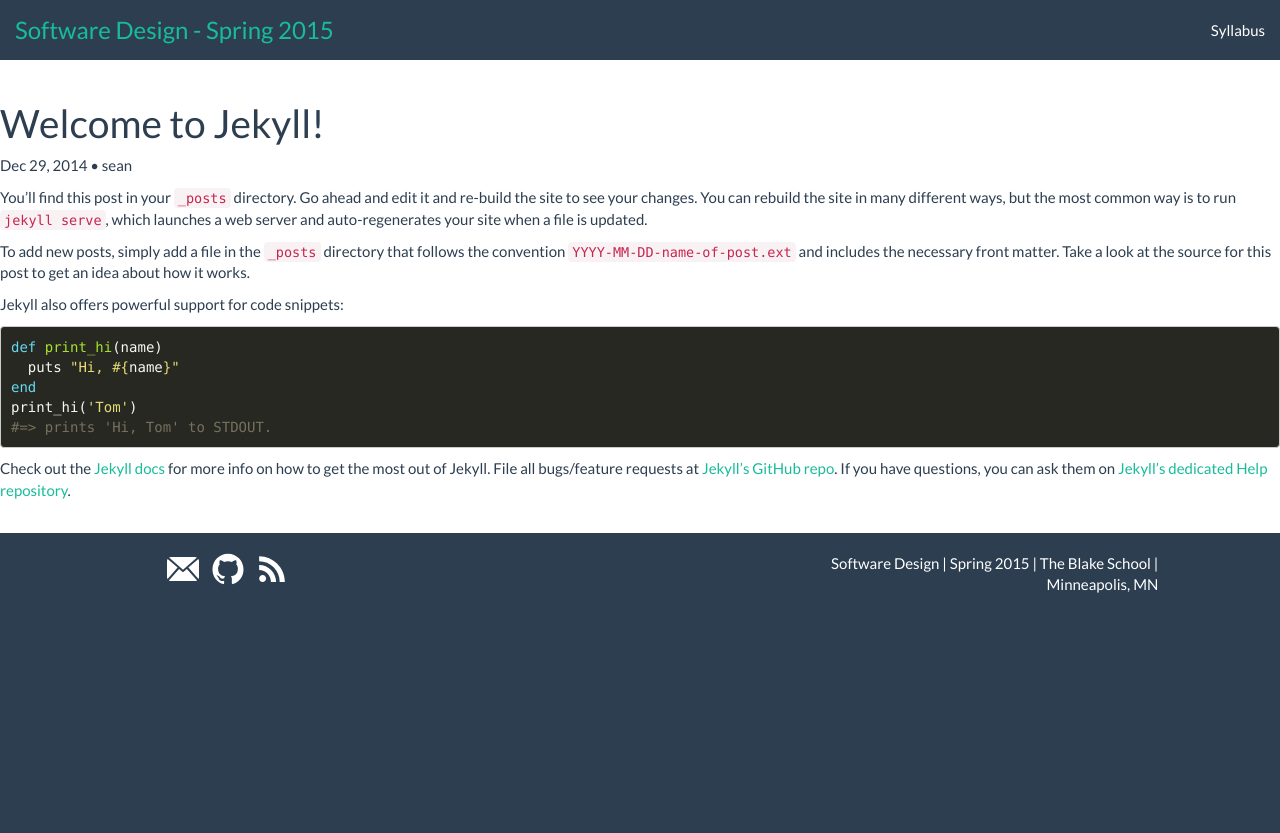
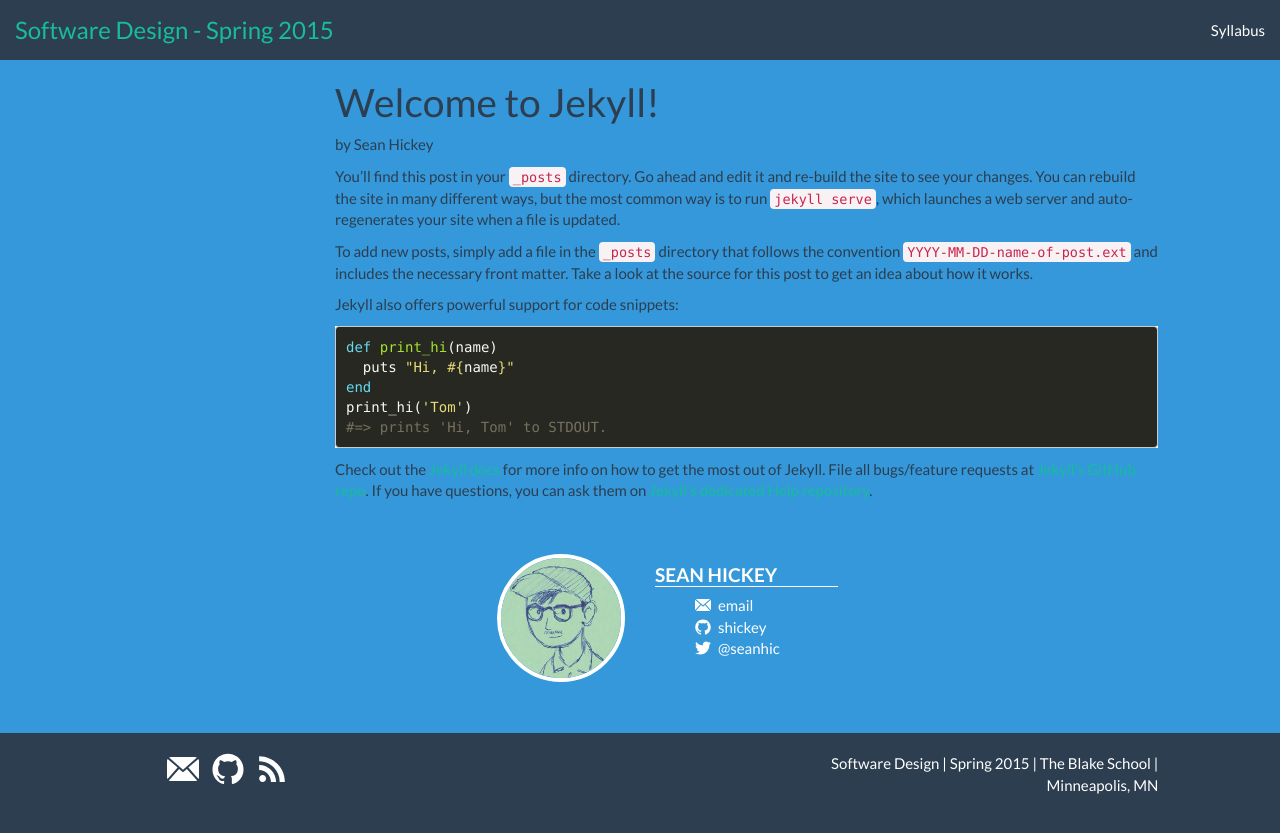
Before and after one commit to BlakeCS-Spring2015/blakecs-spring2015.github.io, a Jekyll site: the page built from _posts/2014-12-29-welcome-to-jekyll.markdown, in a window 1280 px wide. Shown: the top 833 px of the page. Built offline with Jekyll 4.4.1, drawn with Linux system fonts in a browser that asks for light colours.

Commit message:
Redesigned front page. Designed post page

```diff
--- a/_data/authors.yml
+++ b/_data/authors.yml
@@ -3,6 +3,7 @@
   email: shickey@blakeschool.org
   twitter: seanhic
   github: shickey
+  avatar: sean.jpeg
 
 faux:
   name: Faux Fauxhawk
--- a/_layouts/post.html
+++ b/_layouts/post.html
@@ -1,15 +1,74 @@
 ---
 layout: default
 ---
-<div class="post">
-
-  <header class="post-header">
-    <h1 class="post-title">{{ page.title }}</h1>
-    <p class="post-meta">{{ page.date | date: "%b %-d, %Y" }}{% if page.author %} • {{ page.author }}{% endif %}{% if page.meta %} • {{ page.meta }}{% endif %}</p>
-  </header>
-
-  <article class="post-content">
-    {{ content }}
-  </article>
-
+<div class="col-md-12">
+  <div class="row">
+    <div class="col-md-2 col-md-offset-1">
+      <div class="post-meta-block">
+        <span class="day-block">{{ page.date | date: "%-d" }}</span>
+        <span class="month-block">{{ page.date | date: "%B" }}</span>
+      </div>
+    </div>
+    <div class="col-md-8">
+      <div class="post">
+        <div class="post-header">
+          <h1 class="post-title">{{ page.title }}</h1>
+          <p class="post-meta">{% if page.author %}by {{ site.data.authors[page.author].name }}{% endif %}{% if page.meta %} • {{ page.meta }}{% endif %}</p>
+        </div>
+        <div class="post-content">
+          {{ content }}
+        </div>
+      </div>
+    </div>
+  </div>
+  {% if page.author %}
+  {% assign author = site.data.authors[page.author] %}
+  <div class="row author-info">
+    <div class="col-md-2 col-md-offset-4">
+      {% if author.avatar %}
+      <img class="author-avatar" src="/img/{{ author.avatar }}" />
+      {% endif %}
+    </div>
+    <div class="col-md-2">
+      <h4 class="author-name">{{ author.name }}</h4>
+      <ul class="author-contact-list">
+        {% if author.email %}
+        <li>
+          <span class="author-contact-icon">
+            <svg viewBox="0 0 512 512">
+              <path fill="#fff" d="M512,384c0,11.219-3.156,21.625-8.219,30.781L342.125,233.906L502.031,94c6.219,9.875,9.969,21.469,9.969,34V384z
+              M256,266.75L478.5,72.063c-9.125-5-19.406-8.063-30.5-8.063H64c-11.109,0-21.391,3.063-30.484,8.063L256,266.75z M318.031,254.969
+              l-51.5,45.094C263.516,302.688,259.766,304,256,304s-7.516-1.313-10.531-3.938l-51.516-45.094L30.25,438.156
+              C40.063,444.313,51.563,448,64,448h384c12.438,0,23.938-3.688,33.75-9.844L318.031,254.969z M9.969,94C3.75,103.875,0,115.469,0,128
+              v256c0,11.219,3.141,21.625,8.219,30.781l161.641-180.906L9.969,94z"/>
+            </svg>
+          </span>
+          <span class="author-contact-text"><a href="mailto:{{ author.email }}">email</a></span>
+        </li>
+        {% endif %}
+        {% if author.github %}
+        <li>
+          <span class="author-contact-icon">
+            <svg viewBox="0 0 16 16">
+              <path fill="#fff" d="M7.999,0.431c-4.285,0-7.76,3.474-7.76,7.761 c0,3.428,2.223,6.337,5.307,7.363c0.388,0.071,0.53-0.168,0.53-0.374c0-0.184-0.007-0.672-0.01-1.32 c-2.159,0.469-2.614-1.04-2.614-1.04c-0.353-0.896-0.862-1.135-0.862-1.135c-0.705-0.481,0.053-0.472,0.053-0.472 c0.779,0.055,1.189,0.8,1.189,0.8c0.692,1.186,1.816,0.843,2.258,0.645c0.071-0.502,0.271-0.843,0.493-1.037 C4.86,11.425,3.049,10.76,3.049,7.786c0-0.847,0.302-1.54,0.799-2.082C3.768,5.507,3.501,4.718,3.924,3.65 c0,0,0.652-0.209,2.134,0.796C6.677,4.273,7.34,4.187,8,4.184c0.659,0.003,1.323,0.089,1.943,0.261 c1.482-1.004,2.132-0.796,2.132-0.796c0.423,1.068,0.157,1.857,0.077,2.054c0.497,0.542,0.798,1.235,0.798,2.082 c0,2.981-1.814,3.637-3.543,3.829c0.279,0.24,0.527,0.713,0.527,1.437c0,1.037-0.01,1.874-0.01,2.129 c0,0.208,0.14,0.449,0.534,0.373c3.081-1.028,5.302-3.935,5.302-7.362C15.76,3.906,12.285,0.431,7.999,0.431z"/>
+            </svg>
+          </span>
+          <span class="author-contact-text"><a href="https://github.com/{{ author.github }}">{{ author.github }}</a></span>
+        </li>
+        {% endif %}
+        {% if author.twitter %}
+        <li>
+          <span class="author-contact-icon">
+            <svg viewBox="0 0 16 16">
+              <path fill="#fff" d="M15.969,3.058c-0.586,0.26-1.217,0.436-1.878,0.515c0.675-0.405,1.194-1.045,1.438-1.809
+              c-0.632,0.375-1.332,0.647-2.076,0.793c-0.596-0.636-1.446-1.033-2.387-1.033c-1.806,0-3.27,1.464-3.27,3.27 c0,0.256,0.029,0.506,0.085,0.745C5.163,5.404,2.753,4.102,1.14,2.124C0.859,2.607,0.698,3.168,0.698,3.767 c0,1.134,0.577,2.135,1.455,2.722C1.616,6.472,1.112,6.325,0.671,6.08c0,0.014,0,0.027,0,0.041c0,1.584,1.127,2.906,2.623,3.206 C3.02,9.402,2.731,9.442,2.433,9.442c-0.211,0-0.416-0.021-0.615-0.059c0.416,1.299,1.624,2.245,3.055,2.271 c-1.119,0.877-2.529,1.4-4.061,1.4c-0.264,0-0.524-0.015-0.78-0.046c1.447,0.928,3.166,1.469,5.013,1.469 c6.015,0,9.304-4.983,9.304-9.304c0-0.142-0.003-0.283-0.009-0.423C14.976,4.29,15.531,3.714,15.969,3.058z"/>
+            </svg>
+          </span>
+          <span class="author-contact-text"><a href="https://twitter.com/{{ author.twitter }}">@{{ author.twitter }}</a></span>
+        </li>
+        {% endif %}
+      </ul>
+    </div>
+  </div>
+  {% endif %}
 </div>
--- a/_sass/_custom.scss
+++ b/_sass/_custom.scss
@@ -7,8 +7,7 @@
 }
 
 .content-row {
-  padding-top: 21px;
-  background: #fff;
+  background: $brand-info;
 }
 
 #footer {
@@ -30,9 +29,34 @@
 }
 
 .sidebar {
-  border-right: 1px solid $gray-light;
-  margin-bottom: 20px;
-  min-height: 500px;
+  color: #fff;
+  h1, h2, h3, h4, h5, h6 {
+    text-transform: uppercase;
+    font-weight: bold;
+  }
+  a {
+    color: #fff;
+  }
+  ul {
+    list-style-type: none;
+  }
+  .sidebar-block {
+    margin-bottom: 36px;
+  }
+  .recent-post {
+    margin-bottom: 14px;
+  }
+  .recent-post-title {
+    display: block;
+    font-size: $font-size-large;
+  }
+  .recent-post-author {
+    font-size: $font-size-small;
+  }
+}
+
+.content {
+  background: #fff;
 }
 
 .author-list {
@@ -77,3 +101,40 @@
 .post {
   padding-bottom: 21px;
 }
+
+.author-info {
+  background: $brand-info;
+  min-height: 200px;
+  color: #fff;
+  padding-top: 21px;
+  img.author-avatar {
+    width: 128px;
+    height: 128px;
+    border-radius: 64px;
+    border: 4px solid #fff;
+    float: right;
+  }
+  .author-name {
+    text-transform: uppercase;
+    font-weight: bold;
+    border-bottom: 1px solid #fff;
+  }
+  .author-contact-list {
+    list-style-type: none;
+    a {
+      color: #fff;
+    }
+  }
+  .author-contact-icon {
+    padding-top: 3px;
+    svg {
+      width: 16px;
+      height: 16px;
+    }
+  }
+  .author-contact-text {
+    position: relative;
+    top: -2px;
+    padding-left: 4px;
+  }
+}
```
Also changed, not shown: faux/_posts/2015-01-03-faux-fauxhawk-test.md (added, +15 -0 lines), index.html (+17 -4 lines), sean/_posts/2015-01-03-hello-world.md (added, +10 -0 lines), syllabus.html (renamed from syllabus.md, +6 -6 lines), img/sean.jpeg (added).
